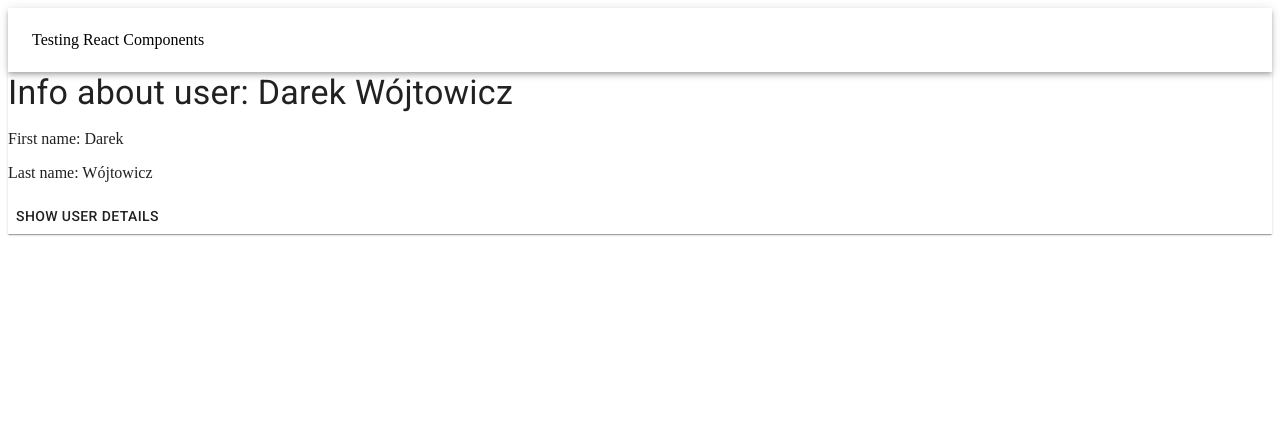
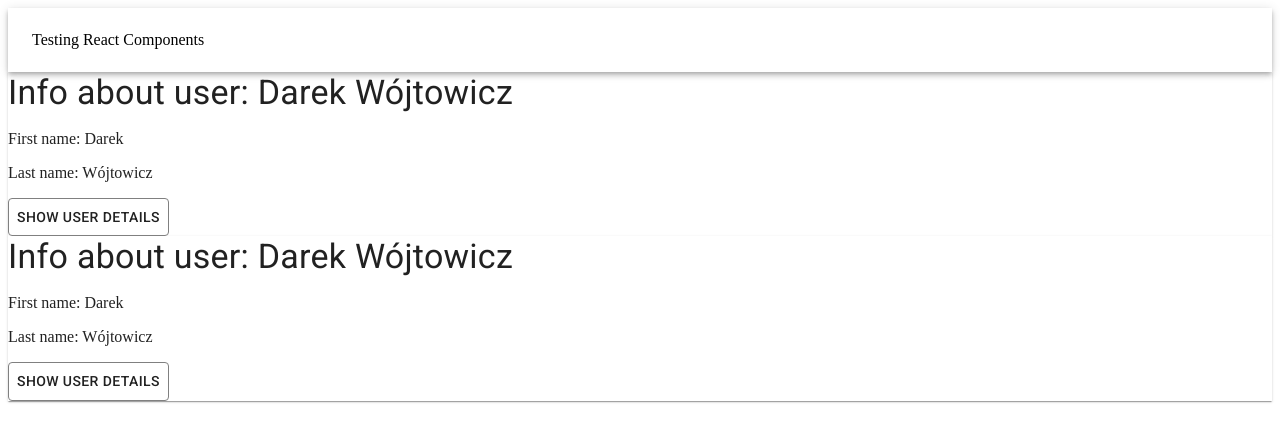
Before and after one commit to dariuszwojtowicz/testing-react-components, a React app: page / in a window 1280 px wide. Shown: the top 442 px of the page. Built offline with nearby package versions, Linux system fonts and the light colour scheme.

Commit message:
Redux, failing tests

```diff
--- a/src/components/App.tsx
+++ b/src/components/App.tsx
@@ -2,6 +2,7 @@ import {AppBar, Toolbar} from '@material-ui/core';
 import * as React from 'react';
 import styles from './App.css';
 import { UserInfoBasic } from "./UserInfoBasic";
+import {UserInfoRedux} from "./UserInfoRedux";
 
 const user = {
   name: 'Darek',
@@ -22,6 +23,7 @@ export const App: React.FunctionComponent = () => (
     </AppBar>
     <main className={styles.main}>
       <UserInfoBasic user={user} />
+      <UserInfoRedux />
     </main>
   </div>
 );
--- a/src/components/UserInfoBasic.jsx
+++ b/src/components/UserInfoBasic.jsx
@@ -1,6 +1,6 @@
 import {Paper, Typography} from '@material-ui/core';
 import React, { useState } from 'react';
-import * as styles from './UserInfoBasic.css';
+import * as styles from './UserInfo.css';
 import Button from "@material-ui/core/Button";
 
 export const UserInfoBasic = ({ user }) => {
@@ -16,18 +16,15 @@ export const UserInfoBasic = ({ user }) => {
   )
 
   const getUserFullName = () => `${user.name} ${user.lastName}`;
-
   const toggleDetails = () => setShowDetails(!showDetails);
 
   return (
-    <div>
     <Paper square={true} className={styles.paper}>
       <Typography variant="h4">Info about user: {getUserFullName()}</Typography>
       <p>First name: {user.name}</p>
       <p>Last name: {user.lastName}</p>
-        <Button type="button" onClick={toggleDetails}>{showDetails ? 'Hide' : 'Show'} user details</Button>
+      <Button style={{'border': '1px solid grey'}} onClick={toggleDetails}>{showDetails ? 'Hide' : 'Show'} user details</Button>
       {showDetails && renderUserDetails()}
     </Paper>
-    </div>
   );
 };
--- /dev/null
+++ b/src/components/UserInfoRedux.jsx
@@ -0,0 +1,39 @@
+import {Paper, Typography} from '@material-ui/core';
+import React, { useState } from 'react';
+import * as styles from './UserInfo.css';
+import Button from "@material-ui/core/Button";
+import {updateEmail} from "../redux/actions/users";
+import {connect} from "react-redux";
+import TextField from "@material-ui/core/TextField";
+
+const getCurrentUser = (state) => state.currentUser;
+const mapStateToProps = state => ({ currentUser: getCurrentUser(state) });
+const mapDispatchToProps = dispatch => ({ updateEmail: email => dispatch(updateEmail(email)) });
+
+const UserInfoReduxComponent = ({ currentUser, updateEmail }) => {
+  const [showDetails, setShowDetails] = useState(false);
+
+  const renderUserDetails = () => (
+    <div id="userDetails" className={styles.details}>
+      <Typography variant="h5">Details</Typography>
+      <p>Login: {currentUser.login}</p>
+      <p>Age: {currentUser.age}</p>
+      <TextField id="email" type="text" label="Email" value={currentUser.email} onChange={changeEmail} />
+    </div>
+  )
+
+  const getUserFullName = () => `${currentUser.name} ${currentUser.lastName}`;
+  const toggleDetails = () => setShowDetails(!showDetails);
+  const changeEmail = (event) => updateEmail(event.target.value);
+
+  return (
+    <Paper square={true} className={styles.paper}>
+      <Typography variant="h4">Info about user: {getUserFullName()}</Typography>
+      <p>First name: {currentUser.name}</p>
+      <p>Last name: {currentUser.lastName}</p>
+      <Button style={{'border': '1px solid grey'}} onClick={toggleDetails}>{showDetails ? 'Hide' : 'Show'} user details</Button>
+      {showDetails && renderUserDetails()}
+    </Paper>
+  );
+};
+export const UserInfoRedux = connect(mapStateToProps, mapDispatchToProps)(UserInfoReduxComponent);
--- a/src/index.tsx
+++ b/src/index.tsx
@@ -1,6 +1,9 @@
 import * as React from 'react';
 import * as ReactDOM from 'react-dom';
 import {App} from "./components/App";
+import {Provider} from "react-redux";
+import {createStore} from "redux";
+import rootReducer from './redux/reducers/';
 
 const render = (app: React.ReactElement<any>) =>
   ReactDOM.render(
@@ -8,9 +11,12 @@ const render = (app: React.ReactElement<any>) =>
     document.getElementById('root')
   );
 
+const store = createStore(rootReducer);
 // initial render
 render(
-  <App />
+  <Provider store={store}>
+    <App />
+  </Provider>
 );
 
 // hot module replacement for the main component
@@ -18,6 +24,10 @@ if (process.env.DEV_ENV && (module as any).hot) {
   (module as any).hot.accept('./components/App', () => {
     const NextApp = require('./components/App').App;
     console.log('[HOT] Replacing Root component');
-    render(<NextApp />);
+    render(
+      <Provider store={store}>
+        <NextApp />
+      </Provider>
+    );
   });
 }
--- /dev/null
+++ b/src/redux/actions/users.js
@@ -0,0 +1,4 @@
+export const updateEmail = email => ({
+  type: 'UPDATE_EMAIL',
+  email
+});
--- /dev/null
+++ b/src/redux/reducers/index.js
@@ -0,0 +1,6 @@
+import { combineReducers } from 'redux'
+import { currentUser } from './users'
+
+export default combineReducers({
+  currentUser
+});
--- /dev/null
+++ b/src/redux/reducers/users.js
@@ -0,0 +1,19 @@
+const user = {
+  name: 'Darek',
+  lastName: 'Wójtowicz',
+  age: 28,
+  login: 'dariuszwojtowicz',
+  email: 'dariusz.wojtowicz@hotmail.com'
+};
+
+export const currentUser = (state = user, action) => {
+  switch (action.type) {
+    case 'UPDATE_EMAIL':
+      return {
+        ...state,
+        email: action.email
+      }
+    default:
+      return state
+  }
+};
```
Also changed, not shown: src/components/UserInfo.css (renamed from src/components/UserInfoBasic.css), 1 other file (tests, documents, lock files or other folders). Lines whose indentation alone changed are shown as unchanged.
